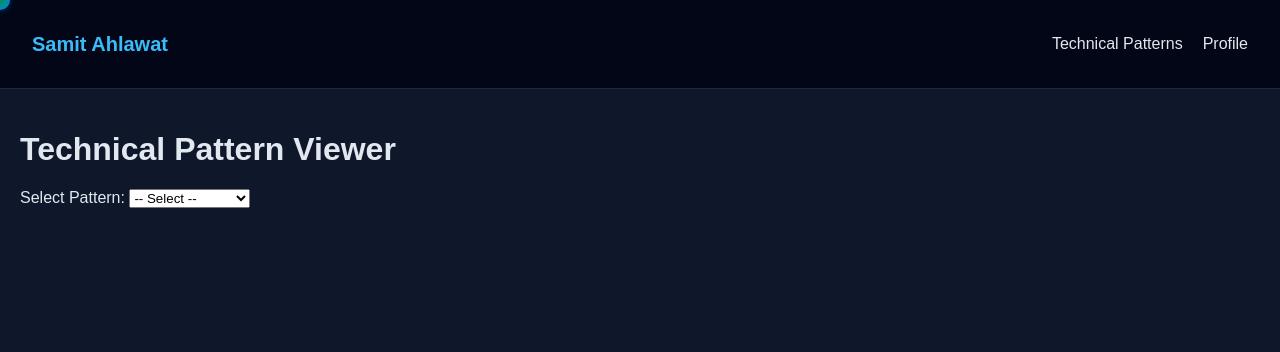
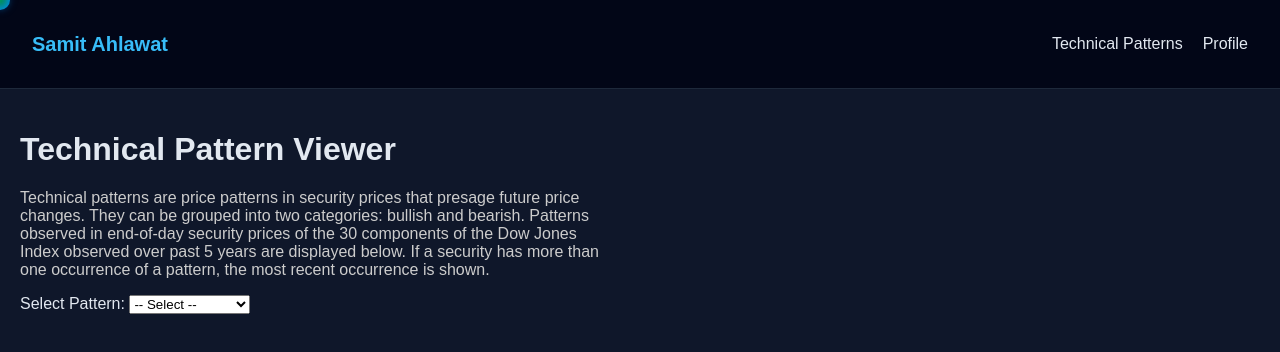
Before and after one commit to samit-ahlawat/website, a React (Create React App) app: page / in a window 1280 px wide. Shown: the top 352 px of the page. Built offline with nearby package versions, Linux system fonts and the light colour scheme.

Commit message:
Ass description for webpage contents

```diff
--- a/src/components/Dashboard.js
+++ b/src/components/Dashboard.js
@@ -44,7 +44,7 @@ const Dashboard = () => {
   return (
     <div style={{ padding: "20px" }}>
       <h1>Technical Pattern Viewer</h1>
-
+      <p style={{ maxWidth: "600px", color: "#ccc" }}>Technical patterns are price patterns in security prices that presage future price changes. They can be grouped into two categories: bullish and bearish. Patterns observed in end-of-day security prices of the 30 components of the Dow Jones Index observed over past 5 years are displayed below. If a security has more than one occurrence of a pattern, the most recent occurrence is shown.</p>
       <PatternSelector
         patterns={patterns}
         selected={pattern}
```
